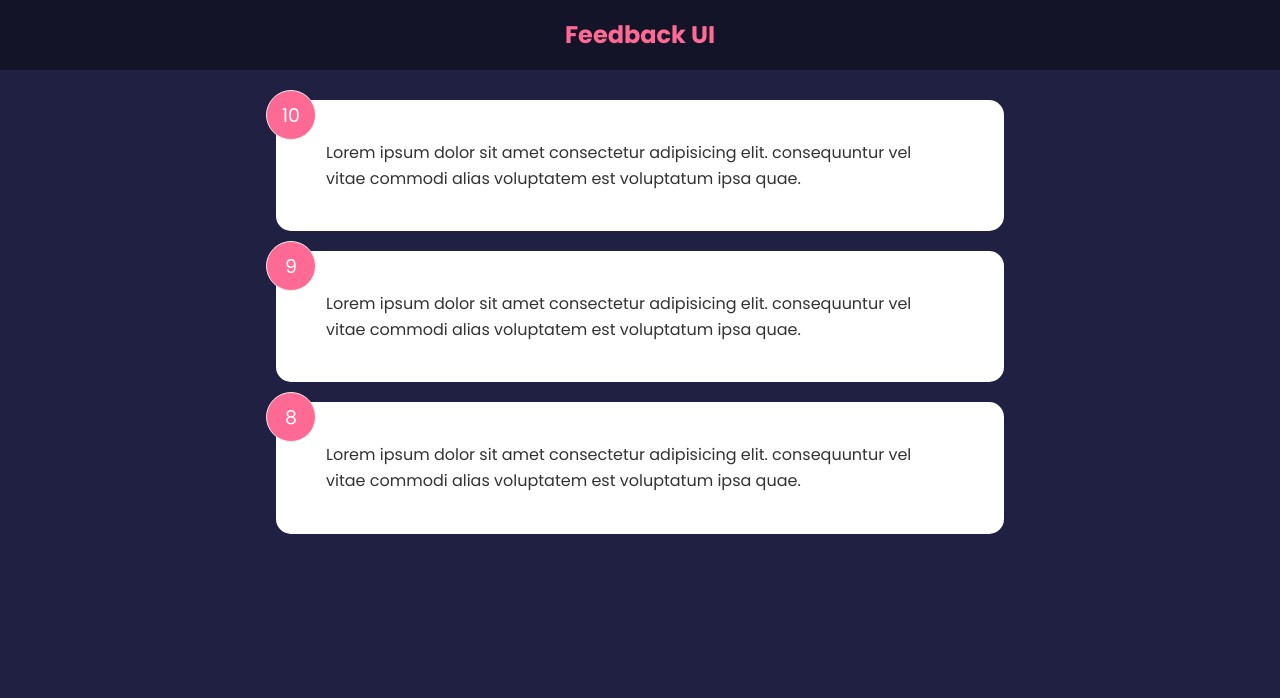
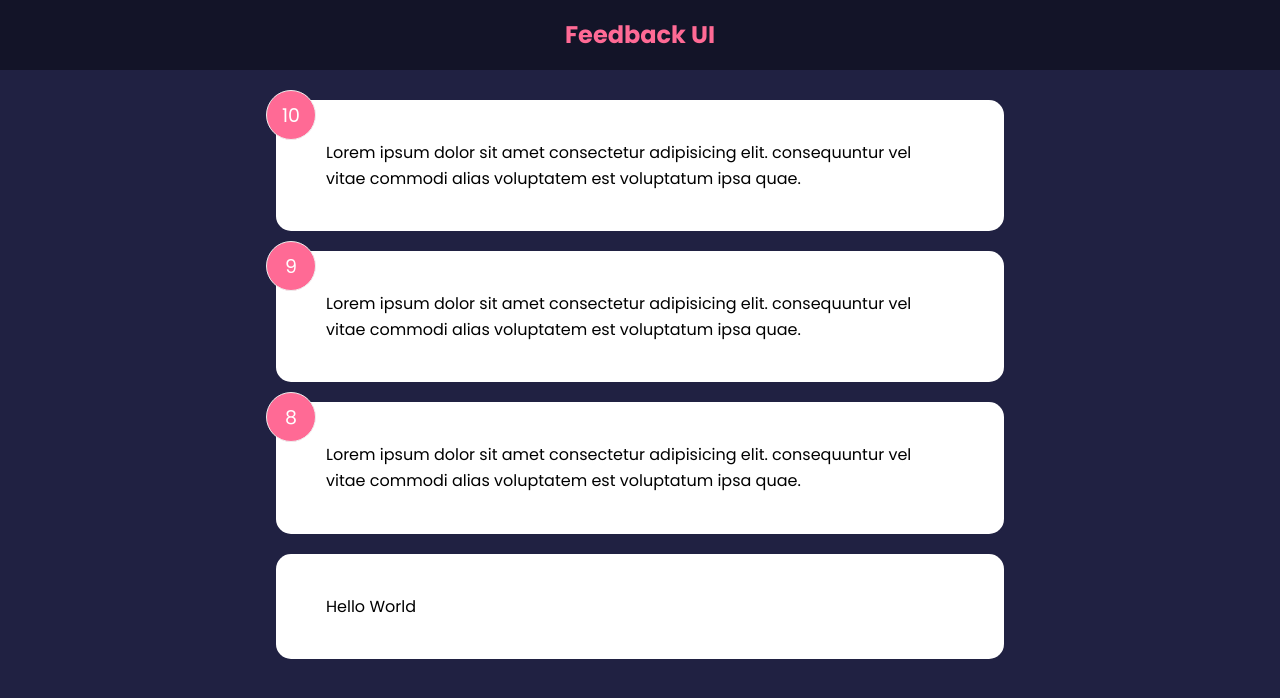
Before and after one commit to MiguelDominguezSanchez/feedback-app, a React (Create React App) app: page / in a window 1280 px wide. Shown: the top 698 px of the page. Built offline with nearby package versions, Linux system fonts and the light colour scheme.

Commit message:
card Component & Conditional Styles

```diff
--- a/src/App.js
+++ b/src/App.js
@@ -2,6 +2,7 @@
 import Header from './components/Header'
 import FeedbackList from './components/FeedbackList'
 import FeedbackData from './data/FeedbackData'
+import Card from './components/shared/Card'
 
 function App() {
 	const [feedback, setFeedback] = useState(FeedbackData)
@@ -11,6 +12,7 @@
 			<Header />
 			<div className='container'>
 				<FeedbackList feedback={feedback} />
+				<Card>Hello World</Card>
 			</div>
 		</>
 	)
--- a/src/components/FeedbackItem.jsx
+++ b/src/components/FeedbackItem.jsx
@@ -1,10 +1,17 @@
+import PropTypes from 'prop-types'
+import Card from './shared/Card'
+
 function FeedbackItem({ item }) {
 	return (
-		<div className='card'>
+		<Card>
 			<div className='num-display'>{item.rating}</div>
 			<div className='text-display'>{item.text}</div>
-		</div>
+		</Card>
 	)
 }
 
+FeedbackItem.propTypes = {
+	item: PropTypes.object.isRequired,
+}
+
 export default FeedbackItem
--- /dev/null
+++ b/src/components/shared/Card.jsx
@@ -0,0 +1,27 @@
+import PropTypes from 'prop-types'
+function Card({ children, reverse }) {
+	// return <div className={`card ${reverse && 'reverse'}`}>{children}</div>
+
+	return (
+		<div
+			className='card'
+			style={{
+				backgroundColor: reverse ? 'rgba(0,0,0,0.4)' : '#fff',
+				color: reverse ? '#fff' : '#000',
+			}}
+		>
+			{children}
+		</div>
+	)
+}
+
+Card.defaultProps = {
+	reverse: false,
+}
+
+Card.propTypes = {
+	children: PropTypes.node.isRequired,
+	reverse: PropTypes.bool,
+}
+
+export default Card
```
Also changed, not shown: src/components/FeedbackList.jsx (+11 -0 lines).
